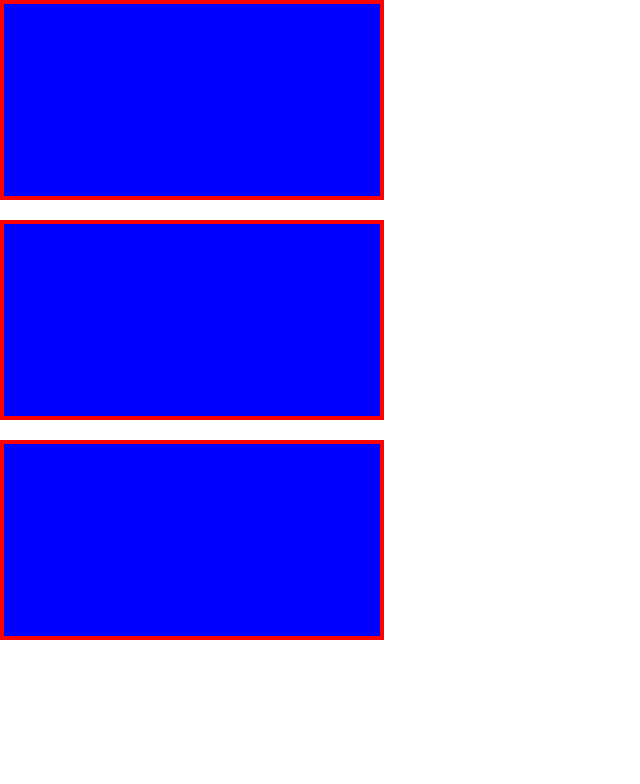
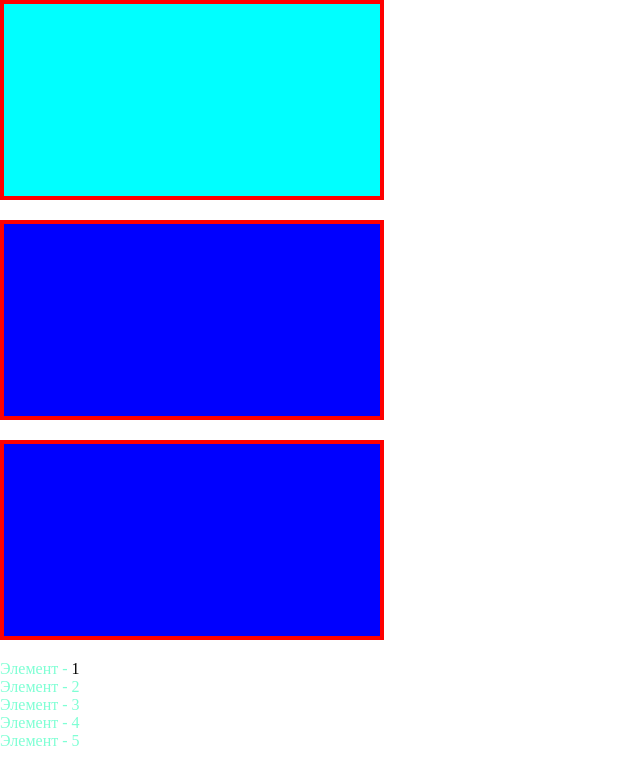
Before and after one commit to knifeech/SCSS-lesson, a plain HTML site: page index.html in a window 1280 px wide. Shown: the whole page, without its empty margins (0-640 px from the left). Drawn offline with Linux system fonts and the light colour scheme.

Commit message:
Nested styles

```diff
--- a/index.html
+++ b/index.html
@@ -14,8 +14,15 @@
   </header>
   <main>
     <div class="block first"></div>
+    <div class="block second"></div>
     <div class="block"></div>
-    <div class="block"></div>
+    <ul class="ul">
+      <li>Элемент - <a href="#">1</a></li>
+      <li>Элемент - 2</li>
+      <li>Элемент - 3</li>
+      <li>Элемент - 4</li>
+      <li>Элемент - 5</li>
+    </ul>
   </main>
   <footer>
 
--- a/style.scss
+++ b/style.scss
@@ -5,6 +5,7 @@
 }
 
 $bgColor: blue;
+$secondaryColor: aqua;
 $color: #cccccc;
 $blockWidth: 30%;
 $border: 4px solid red;
@@ -24,3 +25,18 @@ $border: 4px solid red;
   margin-bottom: 20px;
   background: $bgColor;
 }
+
+.ul {
+  list-style: none;
+  li {
+    color: aquamarine;
+    a {
+      text-decoration: none;
+      color: black;
+    }
+  }
+}
+
+.first {
+  background: $secondaryColor;
+}
```
Also changed, not shown: style.css.
